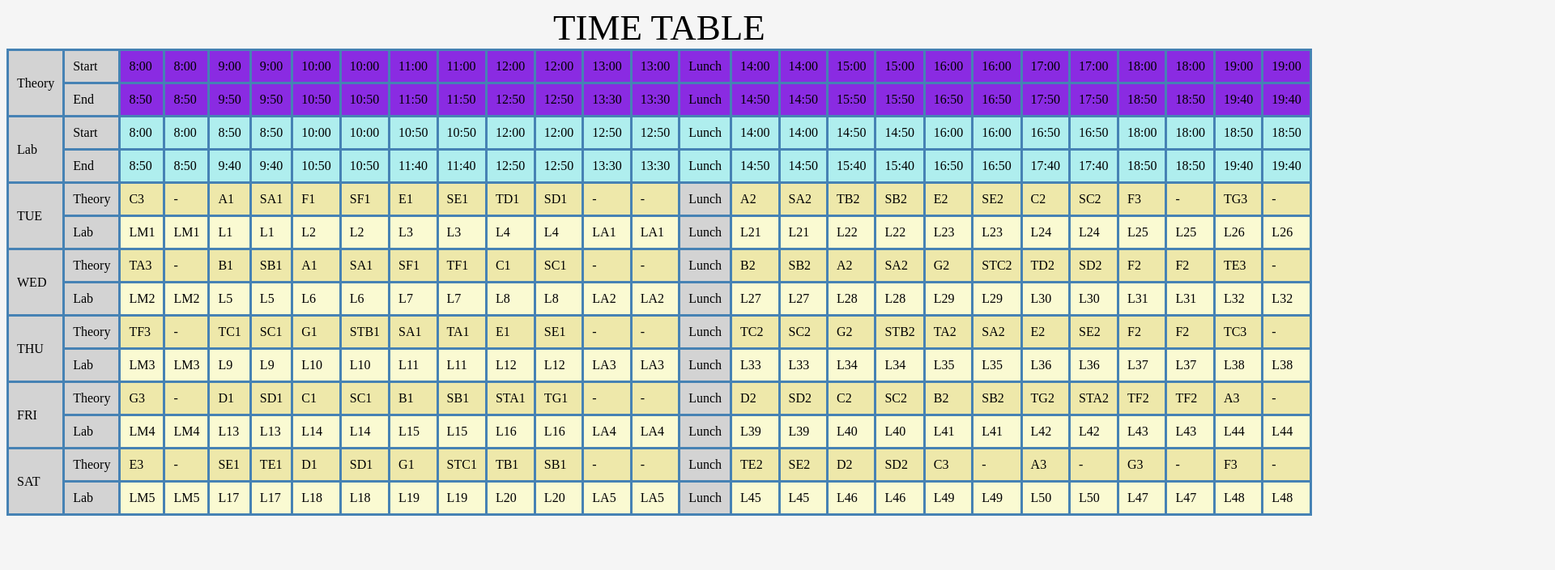
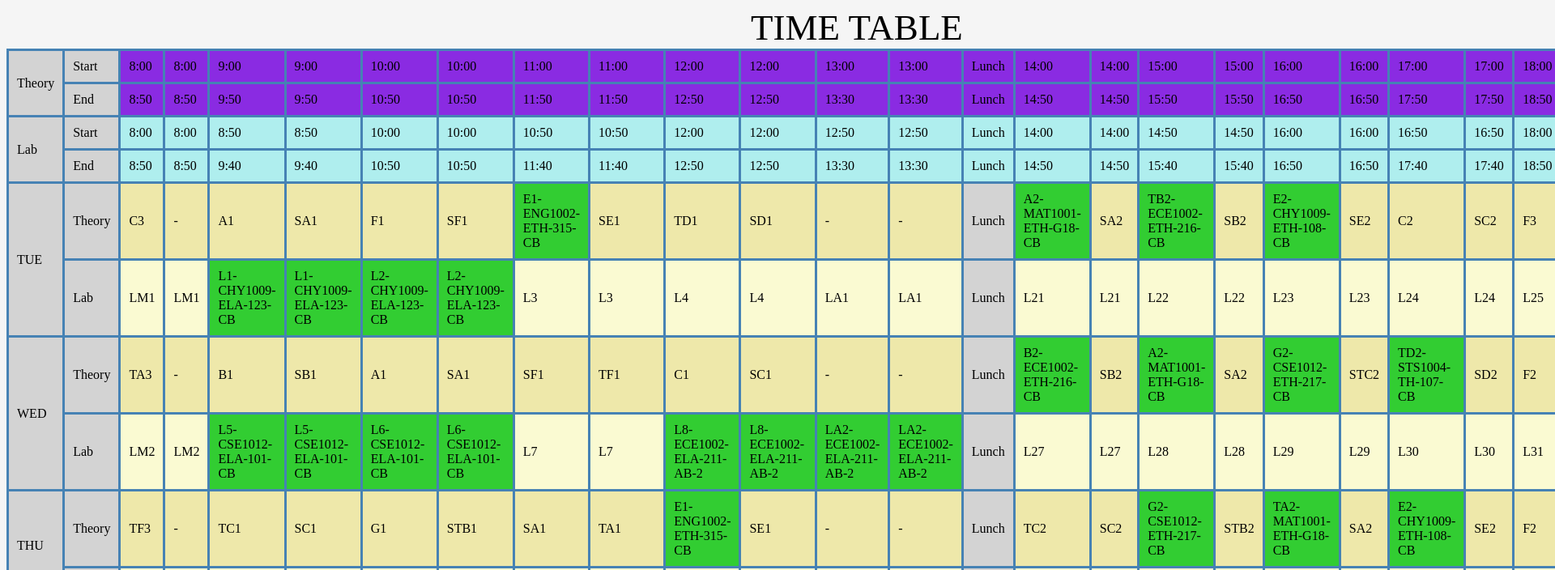
Before and after one commit to Karthikeya1303/karth_timetable, a plain HTML site: page index.html in a window 1280 px wide. Shown: the top 704 px of the page at 81% size, 1920 px wide, since content can reach past the window. Drawn offline with Linux system fonts and the light colour scheme.

Commit message:
Add files via upload

```diff
--- a/index.html
+++ b/index.html
@@ -131,18 +131,18 @@
 		    <td class="Gold">SA1</td>
 		    <td class="Gold">F1</td>
 		    <td class="Gold">SF1</td>
-		    <td class="Gold">E1</td>
+		    <td class="Green">E1-ENG1002-ETH-315-CB</td>
 		    <td class="Gold">SE1</td>
 		    <td class="Gold">TD1</td>
 		    <td class="Gold">SD1</td>
 		    <td class="Gold">-</td>
 		    <td class="Gold">-</td>
 		    <td class="Gray">Lunch</td>
-	 	    <td class="Gold">A2</td>
+	 	    <td class="Green">A2-MAT1001-ETH-G18-CB</td>
 		    <td class="Gold">SA2</td>
-		    <td class="Gold">TB2</td>
+		    <td class="Green">TB2-ECE1002-ETH-216-CB</td>
 		    <td class="Gold">SB2</td>
-	      	<td class="Gold">E2</td>
+	      	<td class="Green">E2-CHY1009-ETH-108-CB</td>
 	    	<td class="Gold">SE2</td>
 		    <td class="Gold">C2</td>
 	    	<td class="Gold">SC2</td>
@@ -155,10 +155,10 @@
 	    	<td class="Gray">Lab</td>
 		    <td class="Dark">LM1</td>
 		    <td class="Dark">LM1</td>
-		    <td class="Dark">L1</td>
-		    <td class="Dark">L1</td>
-		    <td class="Dark">L2</td>
-		    <td class="Dark">L2</td>
+		    <td class="Green">L1-CHY1009-ELA-123-CB</td>
+		    <td class="Green">L1-CHY1009-ELA-123-CB</td>
+		    <td class="Green">L2-CHY1009-ELA-123-CB</td>
+		    <td class="Green">L2-CHY1009-ELA-123-CB</td>
 		    <td class="Dark">L3</td>
 		    <td class="Dark">L3</td>
 		    <td class="Dark">L4</td>
@@ -195,13 +195,13 @@
 		    <td class="Gold">-</td>
 		    <td class="Gold">-</td>
 		    <td class="Gray">Lunch</td>
-	 	    <td class="Gold">B2</td>
+	 	    <td class="Green">B2-ECE1002-ETH-216-CB</td>
 		    <td class="Gold">SB2</td>
-		    <td class="Gold">A2</td>
+		    <td class="Green">A2-MAT1001-ETH-G18-CB</td>
 		    <td class="Gold">SA2</td>
-	      	<td class="Gold">G2</td>
+	      	<td class="Green">G2-CSE1012-ETH-217-CB</td>
 	    	<td class="Gold">STC2</td>
-		    <td class="Gold">TD2</td>
+		    <td class="Green">TD2-STS1004-TH-107-CB</td>
 	    	<td class="Gold">SD2</td>
 	    	<td class="Gold">F2</td>
 	    	<td class="Gold">F2</td>
@@ -212,16 +212,16 @@
 	    	<td class="Gray">Lab</td>
 		    <td class="Dark">LM2</td>
 		    <td class="Dark">LM2</td>
-		    <td class="Dark">L5</td>
-		    <td class="Dark">L5</td>
-		    <td class="Dark">L6</td>
-		    <td class="Dark">L6</td>
+		    <td class="Green">L5-CSE1012-ELA-101-CB</td>
+		    <td class="Green">L5-CSE1012-ELA-101-CB</td>
+		    <td class="Green">L6-CSE1012-ELA-101-CB</td>
+		    <td class="Green">L6-CSE1012-ELA-101-CB</td>
 		    <td class="Dark">L7</td>
 		    <td class="Dark">L7</td>
-		    <td class="Dark">L8</td>
-		    <td class="Dark">L8</td>
-		    <td class="Dark">LA2</td>
-		    <td class="Dark">LA2</td>
+		    <td class="Green">L8-ECE1002-ELA-211-AB-2</td>
+		    <td class="Green">L8-ECE1002-ELA-211-AB-2</td>
+		    <td class="Green">LA2-ECE1002-ELA-211-AB-2</td>
+		    <td class="Green">LA2-ECE1002-ELA-211-AB-2</td>
 		    <td class="Gray">Lunch</td>
 	 	    <td class="Dark">L27</td>
 		    <td class="Dark">L27</td>
@@ -247,18 +247,18 @@
 		    <td class="Gold">STB1</td>
 		    <td class="Gold">SA1</td>
 		    <td class="Gold">TA1</td>
-		    <td class="Gold">E1</td>
+		    <td class="Green">E1-ENG1002-ETH-315-CB</td>
 		    <td class="Gold">SE1</td>
 		    <td class="Gold">-</td>
 		    <td class="Gold">-</td>
 		    <td class="Gray">Lunch</td>
 	 	    <td class="Gold">TC2</td>
 		    <td class="Gold">SC2</td>
-		    <td class="Gold">G2</td>
+		    <td class="Green">G2-CSE1012-ETH-217-CB</td>
 		    <td class="Gold">STB2</td>
-	      	<td class="Gold">TA2</td>
+	      	<td class="Green">TA2-MAT1001-ETH-G18-CB</td>
 	    	<td class="Gold">SA2</td>
-		    <td class="Gold">E2</td>
+		    <td class="Green">E2-CHY1009-ETH-108-CB</td>
 	    	<td class="Gold">SE2</td>
 	    	<td class="Gold">F2</td>
 	    	<td class="Gold">F2</td>
@@ -309,13 +309,13 @@
 		    <td class="Gold">-</td>
 		    <td class="Gold">-</td>
 		    <td class="Gray">Lunch</td>
-	 	    <td class="Gold">D2</td>
+	 	    <td class="Green">D2-STS1004-TH-107-CB</td>
 		    <td class="Gold">SD2</td>
 		    <td class="Gold">C2</td>
 		    <td class="Gold">SC2</td>
-	      	<td class="Gold">B2</td>
+	      	<td class="Green">B2-ECE1002-ETH-216-CB</td>
 	    	<td class="Gold">SB2</td>
-		    <td class="Gold">TG2</td>
+		    <td class="Green">TG2-CSE1012-ETH-217-CB</td>
 	    	<td class="Gold">STA2</td>
 	    	<td class="Gold">TF2</td>
 	    	<td class="Gold">TF2</td>
@@ -326,14 +326,14 @@
 	    	<td class="Gray">Lab</td>
 		    <td class="Dark">LM4</td>
 		    <td class="Dark">LM4</td>
-		    <td class="Dark">L13</td>
-		    <td class="Dark">L13</td>
-		    <td class="Dark">L14</td>
-		    <td class="Dark">L14</td>
-		    <td class="Dark">L15</td>
-		    <td class="Dark">L15</td>
-		    <td class="Dark">L16</td>
-		    <td class="Dark">L16</td>
+		    <td class="Green">L13-MAT1001-ELA-210-CB</td>
+		    <td class="Green">L13-MAT1001-ELA-210-CB</td>
+		    <td class="Green">L14-MAT1001-ELA-210-CB</td>
+		    <td class="Green">L14-MAT1001-ELA-210-CB</td>
+		    <td class="Green">L15-ENG1002-ELA-117-AB-2</td>
+		    <td class="Green">L15-ENG1002-ELA-117-AB-2</td>
+		    <td class="Green">L16-ENG1002-ELA-117-AB-2</td>
+		    <td class="Green">L16-ENG1002-ELA-117-AB-2</td>
 		    <td class="Dark">LA4</td>
 		    <td class="Dark">LA4</td>
 		    <td class="Gray">Lunch</td>
@@ -366,9 +366,9 @@
 		    <td class="Gold">-</td>
 		    <td class="Gold">-</td>
 		    <td class="Gray">Lunch</td>
-	 	    <td class="Gold">TE2</td>
+	 	    <td class="Green">TE2-CHY1009-ETH-108-CB</td>
 		    <td class="Gold">SE2</td>
-		    <td class="Gold">D2</td>
+		    <td class="Green">D2-STS1004-TH-107-CB</td>
 		    <td class="Gold">SD2</td>
 	      	<td class="Gold">C3</td>
 	    	<td class="Gold">-</td>
--- a/style.css
+++ b/style.css
@@ -32,3 +32,6 @@ caption{
 body{
 	background-color:whitesmoke;
 }
+.Green{
+	background-color:limegreen;
+}
```
